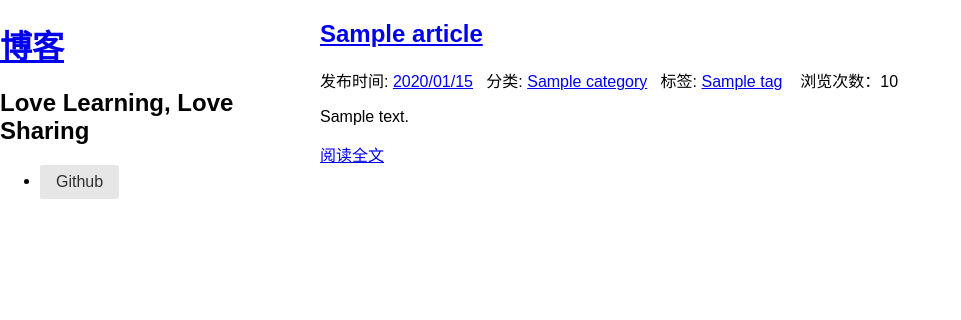
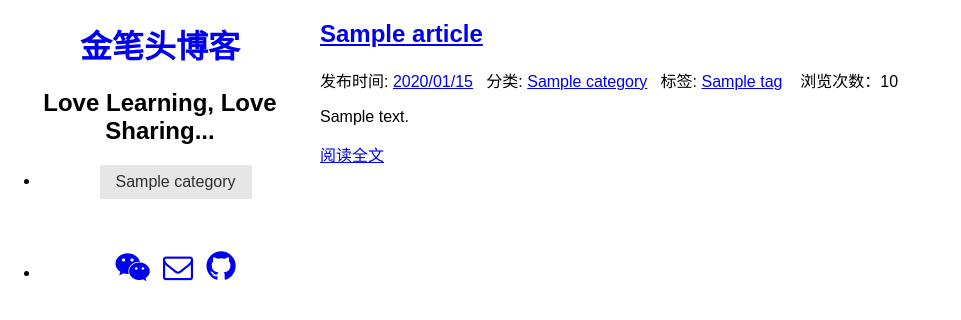
Before and after one commit to SunshowerC/django-blog, a Django app: page / in a window 1280 px wide. Shown: the top 320 px of the page, without its empty margins (0-961 px from the left). Run offline with Django 3.2, Linux system fonts and the light colour scheme; tables that the repository leaves empty hold one stand-in row (values such as "Sample post").

Commit message:
feat: add url containing articles contains tag/category

```diff
--- a/apps/blog/models.py
+++ b/apps/blog/models.py
@@ -71,14 +71,14 @@ class Article(models.Model):
 
     # 下一篇
     def next_article(self):  # id比当前id大，状态为已发布，发布时间不为空
-        return Article.objects.filter(id__gt=self.id, status='p', pub_time__isnull=False).first()
+        return Article.objects.filter(id__gt=self.id, status='p', pub_time__isnull=False).order_by('pub_time').first()
 
     # 前一篇
     def prev_article(self):  # id比当前id小，状态为已发布，发布时间不为空
         return Article.objects.filter(id__lt=self.id, status='p', pub_time__isnull=False).first()
 
     class Meta:
-        ordering = ['-pub_time']  # 按文章创建日期降序
+        ordering = ['-pub_time']  # 按文章创建日期降序，即 每次插入数据是 unshift ,
         verbose_name = '文章'  # 指定后台显示模型名称
         verbose_name_plural = '文章列表'  # 指定后台显示模型复数名称
         db_table = 'article'  # 数据库表名
--- a/apps/blog/views.py
+++ b/apps/blog/views.py
@@ -2,11 +2,14 @@
 #!/usr/bin/python
 
 from django.shortcuts import render
-from apps.blog.models import Article
+from apps.blog.models import Article, Category, Tag
 from django.core.paginator import Paginator, PageNotAnInteger, EmptyPage
 from django.http import Http404
 from django.conf import settings
 
+category_list = Category.objects.all()
+
+tags = Tag.objects.all()  # 获取全部的标签对象
 
 def home(request):  # 主页
     posts = Article.objects.all()  # 获取全部的Article对象
@@ -18,14 +21,59 @@ def home(request):  # 主页
         post_list = paginator.page(1)
     except EmptyPage:
         post_list = paginator.page(paginator.num_pages)
-    return render(request, 'home.html', {'post_list': post_list})
+    return render(request, 'home.html', {
+        'post_list': post_list,
+        'category_list': category_list
+    })
 
 
 def detail(request, id):  # 查看文章详情
     try:
         post = Article.objects.get(id=str(id))
         post.viewed()   # 更新浏览次数
-        tags = post.tags.all()  # 获取文章对应所有标签
     except Article.DoesNotExist:
         raise Http404
-    return render(request, 'post.html', {'post': post, 'tags': tags})
+    return render(request, 'post.html', {
+        'post': post,
+        'tags': tags,
+        'category_list': category_list,
+
+        'prev_post': post.prev_article(),  # model 定义的新方法
+        'next_post': post.next_article()
+    })
+
+
+
+def category(request, id):
+    posts = Article.objects.filter(category_id=str(id))  # 获取全部的Article对象
+    paginator = Paginator(posts, settings.PAGE_NUM)  # 每页显示数量，对应settings.py中的PAGE_NUM, 作为分页器处理
+    page = request.GET.get('page')  # 获取URL中page参数的值
+    category_list = Category.objects.all()
+    try:
+        post_list = paginator.page(page)  # 取第 page 页的数据
+    except PageNotAnInteger:
+        post_list = paginator.page(1)
+    except EmptyPage:
+        post_list = paginator.page(paginator.num_pages)
+    return render(request, 'home.html', {
+        'post_list': post_list,
+        'category_list': category_list
+    })
+
+
+
+def tag(request, tag):
+    posts = Article.objects.filter(tags__name__contains=tag)  # 获取全部的Article对象
+    paginator = Paginator(posts, settings.PAGE_NUM)  # 每页显示数量，对应settings.py中的PAGE_NUM, 作为分页器处理
+    page = request.GET.get('page')  # 获取URL中page参数的值
+    category_list = Category.objects.all()
+    try:
+        post_list = paginator.page(page)  # 取第 page 页的数据
+    except PageNotAnInteger:
+        post_list = paginator.page(1)
+    except EmptyPage:
+        post_list = paginator.page(paginator.num_pages)
+    return render(request, 'home.html', {
+        'post_list': post_list,
+        'category_list': category_list
+    })
--- a/my_blog/urls.py
+++ b/my_blog/urls.py
@@ -29,6 +29,8 @@ urlpatterns = [
     path('', views.home, name='home'),
     path('home/', views.home, name='home'),
     path('articles/<int:id>/', views.detail, name='detail'),
+    path('category/<int:id>/', views.category, name='category_menu'),
+    path('tag/<str:tag>/', views.tag, name='tag_menu'),
 
     # 此URL用于summernote/upload_attachment 上传接口，
     path('summernote/', include('django_summernote.urls')),
--- a/templates/base.html
+++ b/templates/base.html
@@ -4,7 +4,7 @@
 <head>
     <meta charset="UTF-8">
     <meta name="viewport" content="width=device-width, initial-scale=1.0">
-    <title>{% block title %} My Blog {% endblock %}</title>
+    <title>{% block title %} jbt Blog {% endblock %}</title>
     <link rel="stylesheet" type="text/css" href="{% static 'css/pure-min.css' %}"/>
     <link rel="stylesheet" type="text/css" href="{% static 'css/grids-responsive-min.css' %}"/>
     <link rel="stylesheet" type="text/css" href="{% static 'css/blog.css' %}"/>
@@ -13,18 +13,39 @@
 <body>
 <div id="layout" class="pure-g">
     <div class="sidebar pure-u-1 pure-u-md-1-4">
-        <div class="header">
-            <h1 class="brand-title"><a href="{% url 'home' %}">博客</a></h1>
-            <h2 class="brand-tagline">Love Learning, Love Sharing</h2>
+        <div class="header" style="text-align: center">
+            <h1 class="brand-title"><a href="{% url 'home' %}" style="text-decoration: none">金笔头博客</a></h1>
+            <h2 class="brand-tagline">Love Learning, Love Sharing...</h2>
             <nav class="nav">
                 <ul class="nav-list">
                     <li class="nav-item">
-                        <a class="pure-button" href="https://github.com/leeyis/">Github</a>
+                        {% for category in category_list %}
+                            <a class="pure-button" href="{% url 'category_menu' id=category.id %}" style="text-decoration: none">{{ category }}</a>
+                        {% endfor %}&nbsp;
+                    </li>
+                </ul>
+                <br>
+                <ul class="nav-list">
+                    <li>
+                        <a href="#" style="text-decoration: none">
+                            <i class="fa fa-weixin" style="font-size: 30px" aria-hidden="true" title="微信公众号"></i>
+                        </a>
+                        &nbsp;
+                        <a href=mailto:jinbitou@126.com style="text-decoration: none">
+                            <i class="fa fa-envelope-o" style="font-size: 30px" aria-hidden="true" title="邮箱"></i>
+                        </a>
+                        &nbsp;
+                        <a href="https://github.com/leeyis/" style="text-decoration: none" title="Github">
+                            <i class="fa fa-github" style="font-size: 34px" aria-hidden="true"></i>
+                        </a>
+                        &nbsp;
                     </li>
                 </ul>
             </nav>
         </div>
     </div>
+
+
     <div class="content pure-u-1 pure-u-md-3-4">
         <div>
             {% block content %}
--- a/templates/home.html
+++ b/templates/home.html
@@ -13,7 +13,8 @@
                         分类: <a class="post-category post-category-pure" href="#">{{ post.category }}</a>&nbsp;&nbsp;
                         标签:
                         {% for tag in post.tags.all %}
-                            <a class="post-category post-category-pure" href="#">{{ tag }}</a>
+                            <a class="post-category post-category-pure"
+                               href="{% url 'tag_menu' tag=tag %}">{{ tag }}</a>
                         {% endfor %}&nbsp;&nbsp;
                         浏览次数：{{ post.views }}
                     </p>
```
Also changed, not shown: media/django-summernote/2018-07-27/c7594a8f-c824-439b-a304-5c538defc361.md (added, +28 -0 lines), templates/post.html (+16 -0 lines).
